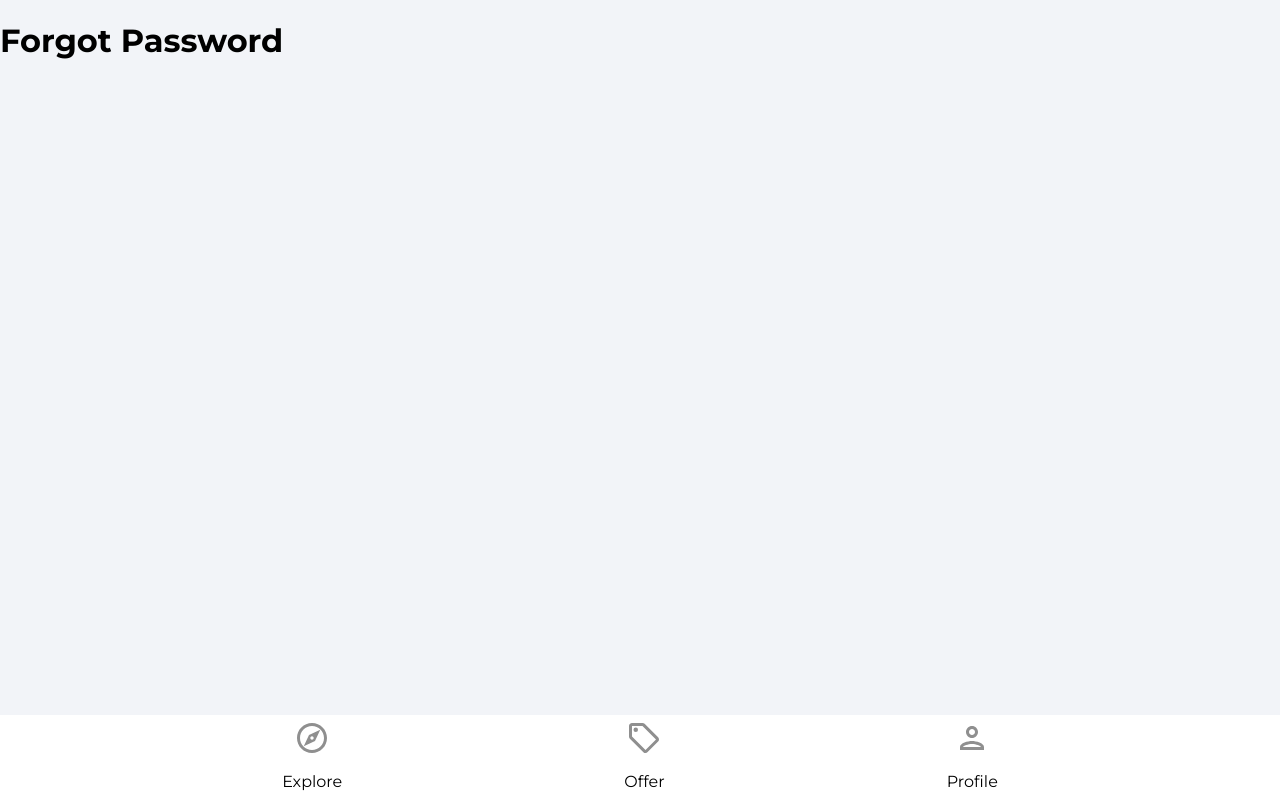
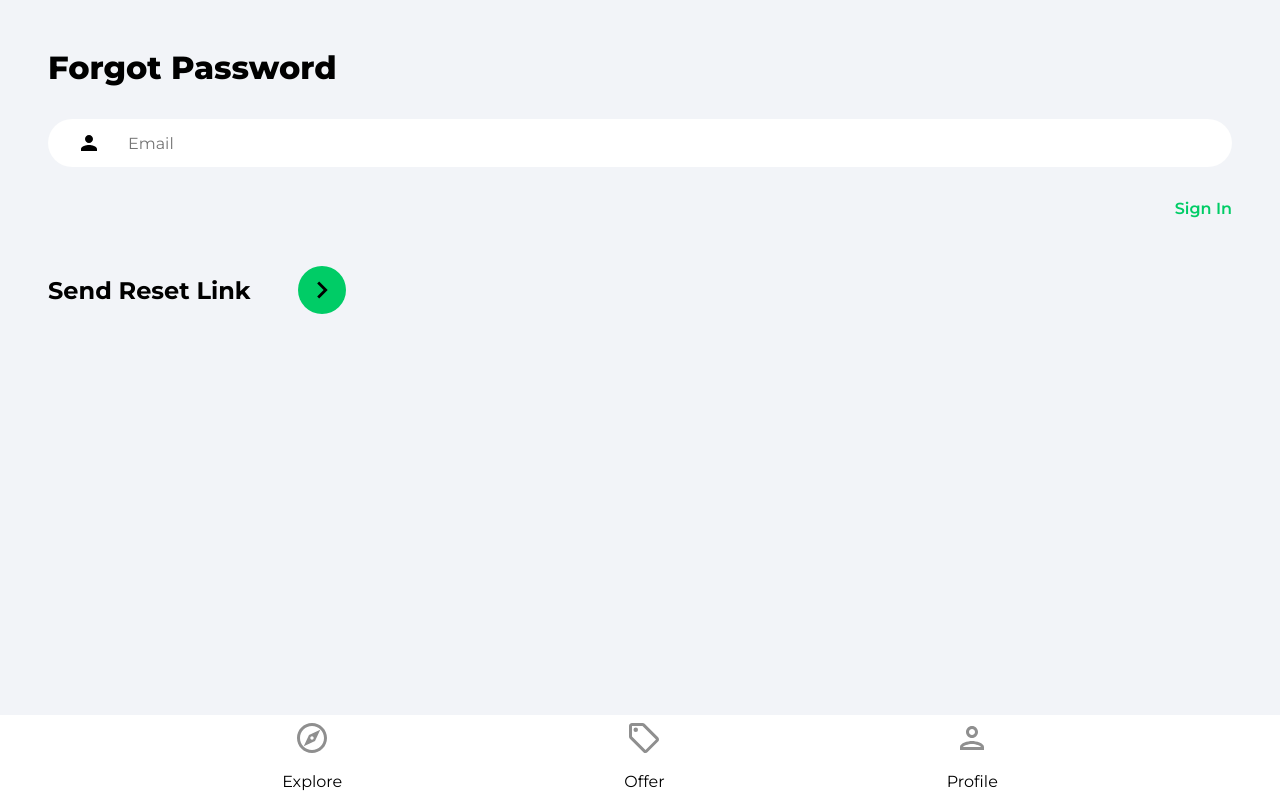
Before and after one commit to EdoriAtiri/House-Marketplace, a React (Create React App) app: page /forgot-password in a window 1280 px wide. Built offline with nearby package versions, Linux system fonts and the light colour scheme; no server answers.

Commit message:
add forgot password

```diff
--- a/src/pages/ForgotPassword.jsx
+++ b/src/pages/ForgotPassword.jsx
@@ -1,9 +1,55 @@
-import React from 'react'
+import { useState } from 'react'
+import { Link } from 'react-router-dom'
+import { getAuth, sendPasswordResetEmail } from 'firebase/auth'
+import { toast } from 'react-toastify'
+import { ReactComponent as ArrowRightIcon } from '../assets/svg/keyboardArrowRightIcon.svg'
 
 function ForgotPassword() {
+  const [email, setEmail] = useState('')
+
+  const onChange = (e) => setEmail(e.target.value)
+
+  const onSubmit = async (e) => {
+    e.preventDefault()
+
+    try {
+      const auth = getAuth()
+      await sendPasswordResetEmail(auth, email)
+      toast.success('Email was sent')
+    } catch (error) {
+      toast.error('Could not send reset email')
+    }
+  }
+
   return (
-    <div>
-      <h1>Forgot Password</h1>
+    <div className="pageContainer">
+      <header>
+        <p className="pageHeader">Forgot Password</p>
+      </header>
+
+      <main>
+        <form onSubmit={onSubmit}>
+          <input
+            type="email"
+            className="emailInput"
+            placeholder="Email"
+            id="email"
+            value={email}
+            onChange={onChange}
+          />
+
+          <Link className="forgotPasswordLink" to="/sign-in">
+            Sign In
+          </Link>
+
+          <div className="signInBar">
+            <div className="signInText">Send Reset Link</div>
+            <button className="signInButton">
+              <ArrowRightIcon fill="ffffff" width="34px" height="34px" />
+            </button>
+          </div>
+        </form>
+      </main>
     </div>
   )
 }
```
